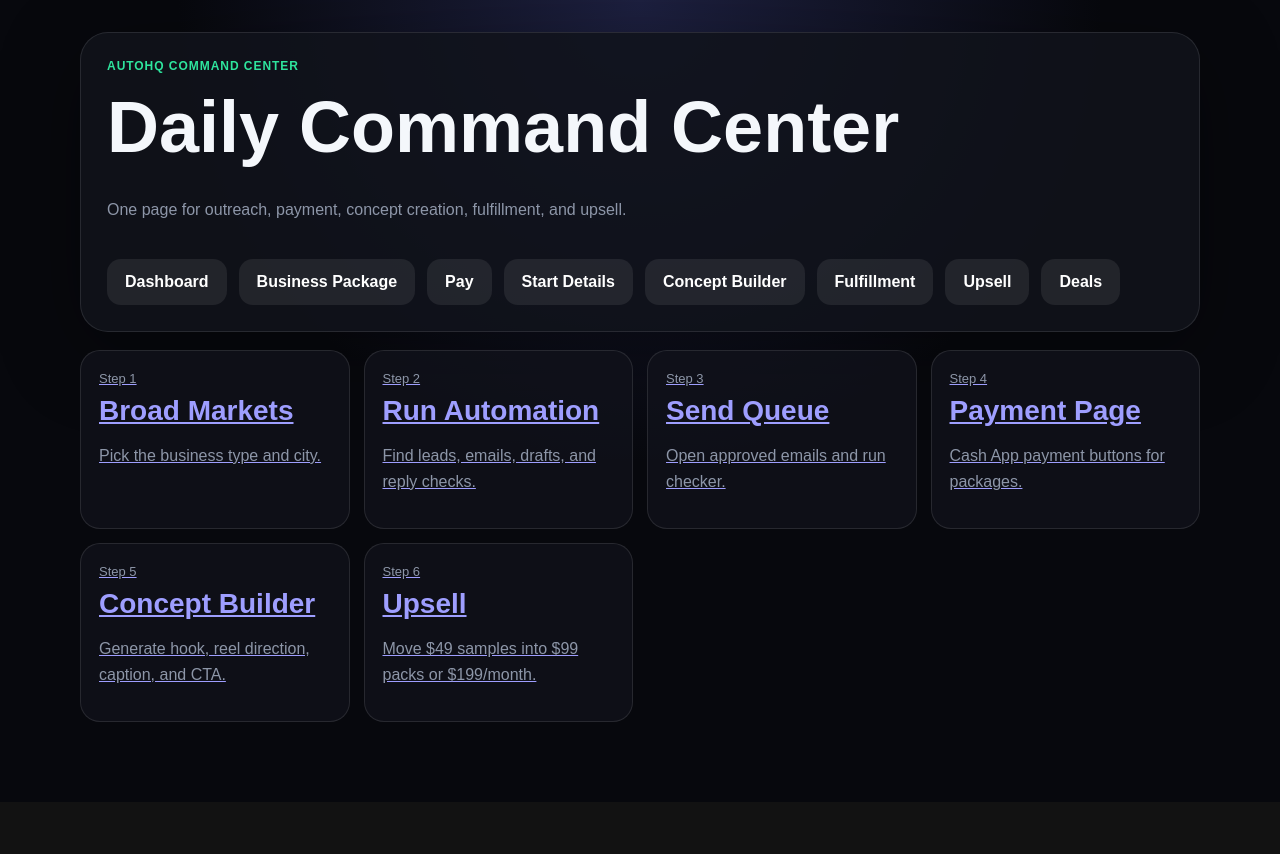
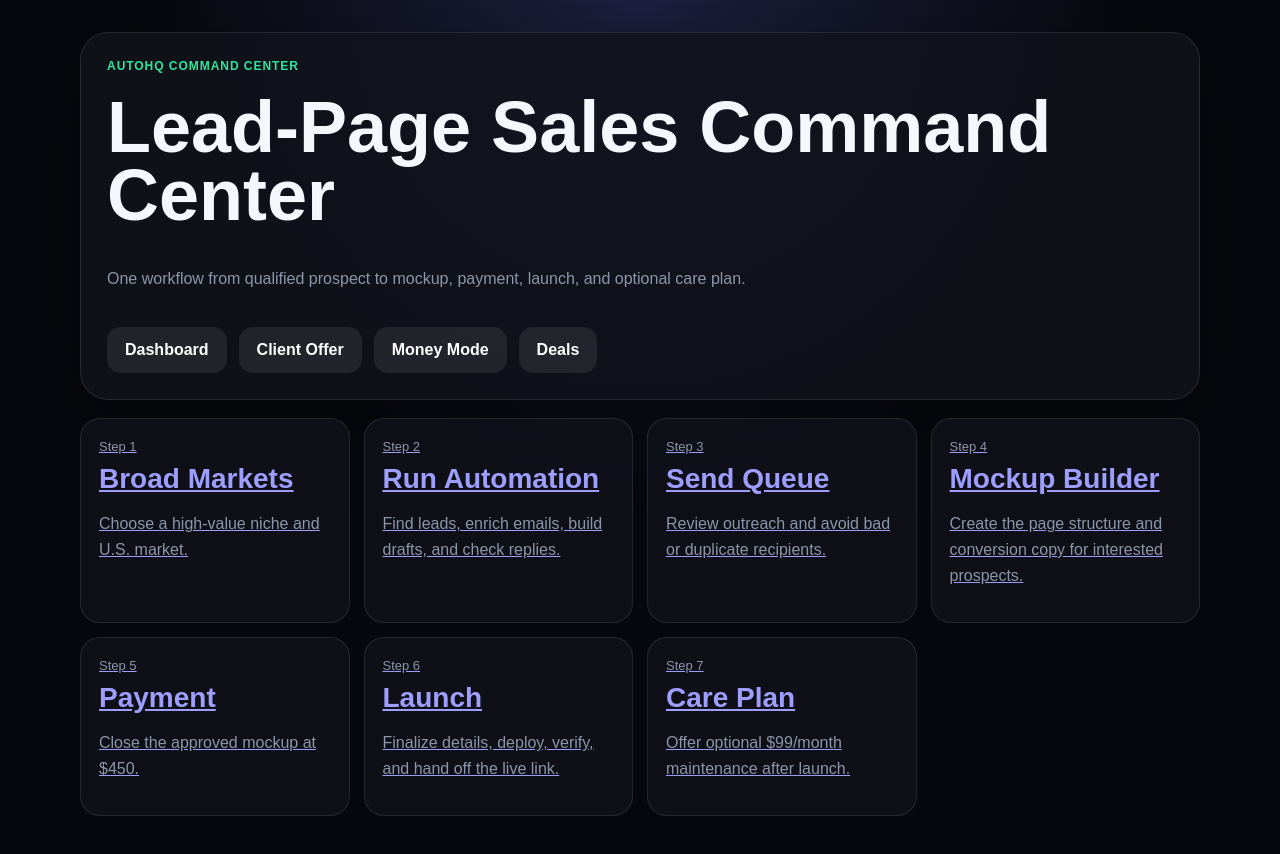
Before and after one commit to GCreative850/auto, a Next.js app: page /command-center in a window 1280 px wide. Shown: the top 854 px of the page. Before the commit the page ends 802 px from the top, so only its background shows below. Built offline with nearby package versions, Linux system fonts and the light colour scheme.

Commit message:
Align command center to website agency

```diff
--- a/app/command-center/page.tsx
+++ b/app/command-center/page.tsx
@@ -5,27 +5,24 @@
     <main className="container">
       <section className="hero">
         <div className="kicker">AutoHQ Command Center</div>
-        <h1>Daily Command Center</h1>
-        <p>One page for outreach, payment, concept creation, fulfillment, and upsell.</p>
+        <h1>Lead-Page Sales Command Center</h1>
+        <p>One workflow from qualified prospect to mockup, payment, launch, and optional care plan.</p>
         <div className="actions">
           <a className="secondary" href="/">Dashboard</a>
-          <a className="secondary" href="/business-package">Business Package</a>
-          <a className="secondary" href="/pay">Pay</a>
-          <a className="secondary" href="/start">Start Details</a>
-          <a className="secondary" href="/concept-builder">Concept Builder</a>
-          <a className="secondary" href="/fulfillment">Fulfillment</a>
-          <a className="secondary" href="/upsell">Upsell</a>
+          <a className="secondary" href="/business-package">Client Offer</a>
+          <a className="secondary" href="/money-mode">Money Mode</a>
           <a className="secondary" href="/deals">Deals</a>
         </div>
       </section>
 
       <section className="grid">
-        <a className="card" href="/broad"><span>Step 1</span><strong>Broad Markets</strong><p>Pick the business type and city.</p></a>
-        <a className="card" href="/automation"><span>Step 2</span><strong>Run Automation</strong><p>Find leads, emails, drafts, and reply checks.</p></a>
-        <a className="card" href="/send-queue"><span>Step 3</span><strong>Send Queue</strong><p>Open approved emails and run checker.</p></a>
-        <a className="card" href="/pay"><span>Step 4</span><strong>Payment Page</strong><p>Cash App payment buttons for packages.</p></a>
-        <a className="card" href="/concept-builder"><span>Step 5</span><strong>Concept Builder</strong><p>Generate hook, reel direction, caption, and CTA.</p></a>
-        <a className="card" href="/upsell"><span>Step 6</span><strong>Upsell</strong><p>Move $49 samples into $99 packs or $199/month.</p></a>
+        <a className="card" href="/broad"><span>Step 1</span><strong>Broad Markets</strong><p>Choose a high-value niche and U.S. market.</p></a>
+        <a className="card" href="/automation"><span>Step 2</span><strong>Run Automation</strong><p>Find leads, enrich emails, build drafts, and check replies.</p></a>
+        <a className="card" href="/send-queue"><span>Step 3</span><strong>Send Queue</strong><p>Review outreach and avoid bad or duplicate recipients.</p></a>
+        <a className="card" href="/concept-builder"><span>Step 4</span><strong>Mockup Builder</strong><p>Create the page structure and conversion copy for interested prospects.</p></a>
+        <a className="card" href="/pay"><span>Step 5</span><strong>Payment</strong><p>Close the approved mockup at $450.</p></a>
+        <a className="card" href="/fulfillment"><span>Step 6</span><strong>Launch</strong><p>Finalize details, deploy, verify, and hand off the live link.</p></a>
+        <a className="card" href="/upsell"><span>Step 7</span><strong>Care Plan</strong><p>Offer optional $99/month maintenance after launch.</p></a>
       </section>
     </main>
   );
```
